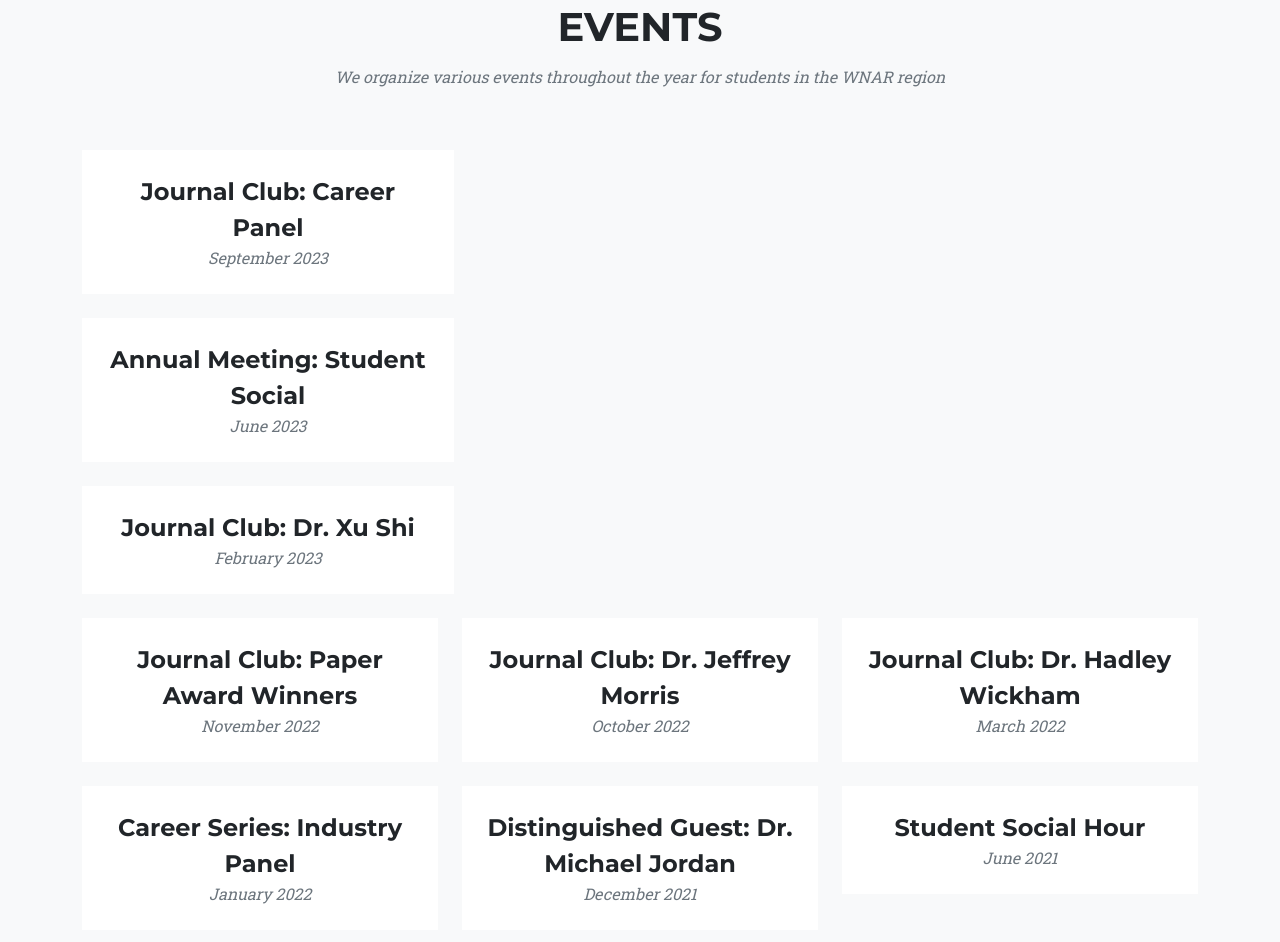
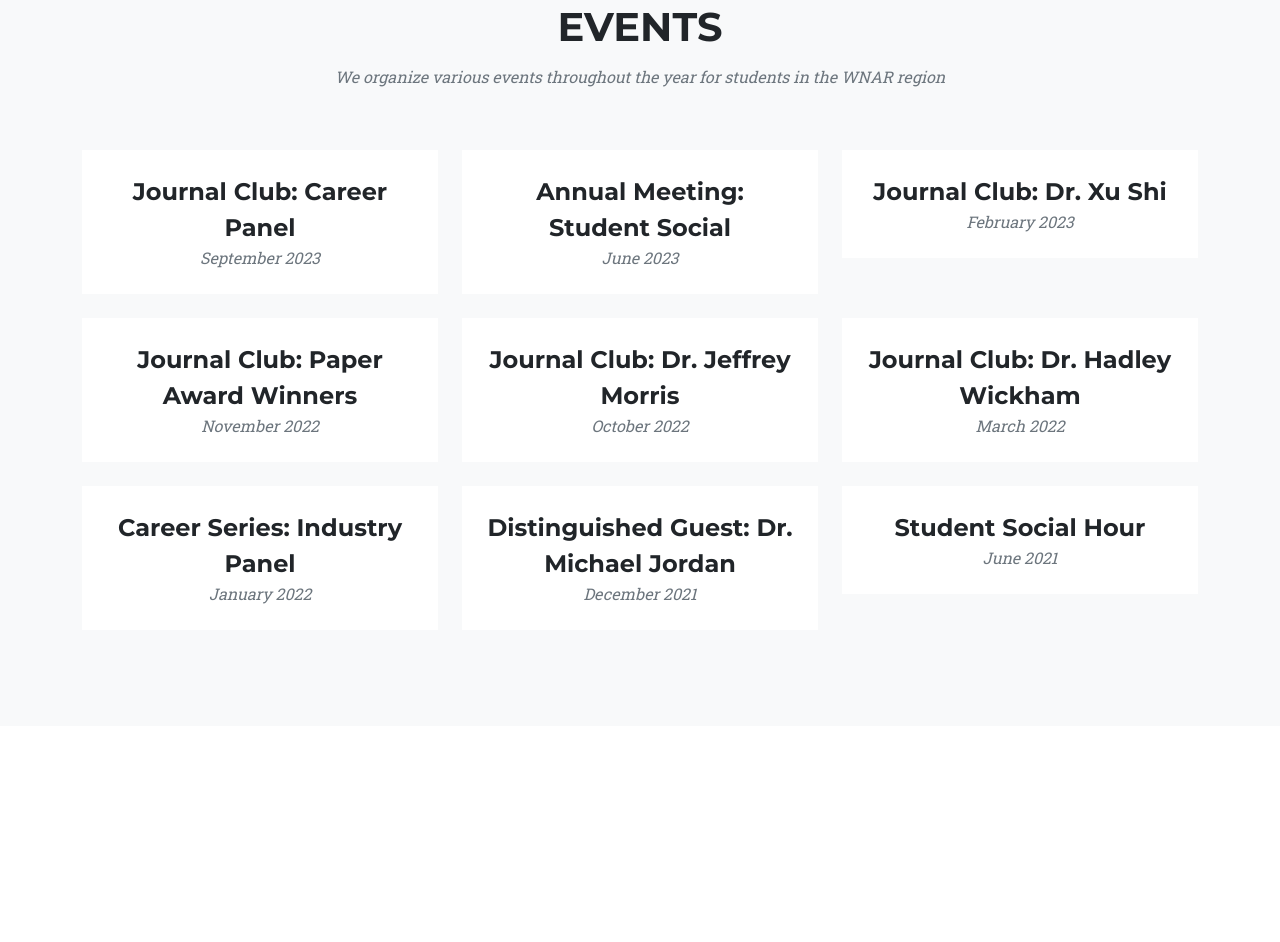
Before and after one commit to wnar-student/wnar-student.github.io, a plain HTML site: page index.html in a window 1280 px wide. Shown: the part 1926-2868 px from the top of the page. After the commit the page ends 2700 px from the top, so only its background shows below. Drawn offline with nearby package versions, Linux system fonts and the light colour scheme.

Commit message:
Fix layout of events

```diff
--- a/index.html
+++ b/index.html
@@ -136,7 +136,7 @@
                     <h2 class="section-heading text-uppercase">Events</h2>
                     <h3 class="section-subheading text-muted">We organize various events throughout the year for students in the WNAR region</h3>
                 </div>
-                <div class="ow">
+                <div class="row">
                     <div class="col-lg-4 col-sm-6 mb-4">
                         <!-- Portfolio item 1-->
                         <div class="portfolio-item">
@@ -185,8 +185,6 @@
                             </div>
                         </div>
                     </div>
-                </div>
-                <div class="row">
                     <div class="col-lg-4 col-sm-6 mb-4">
                         <!-- Portfolio item 1-->
                         <div class="portfolio-item">
```
